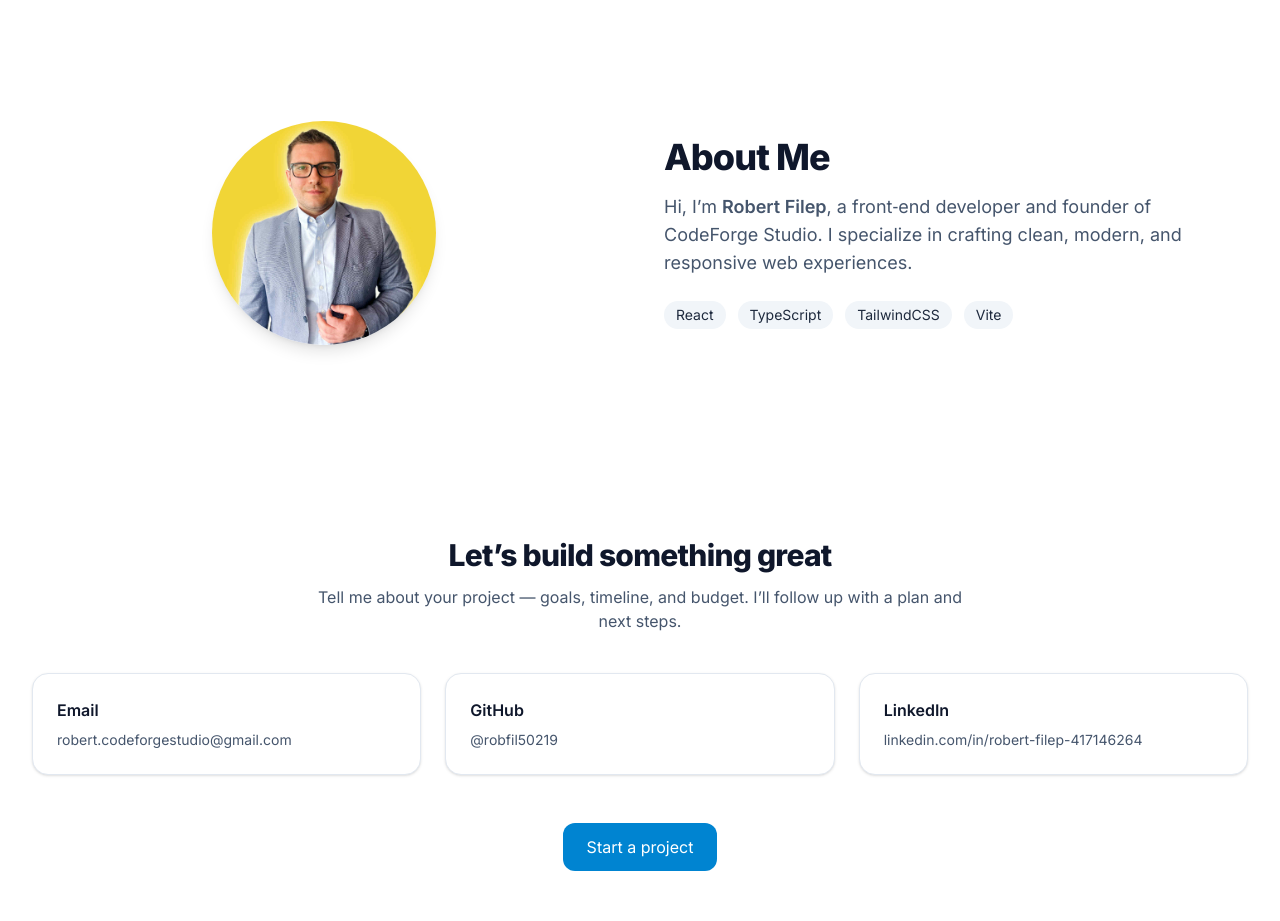
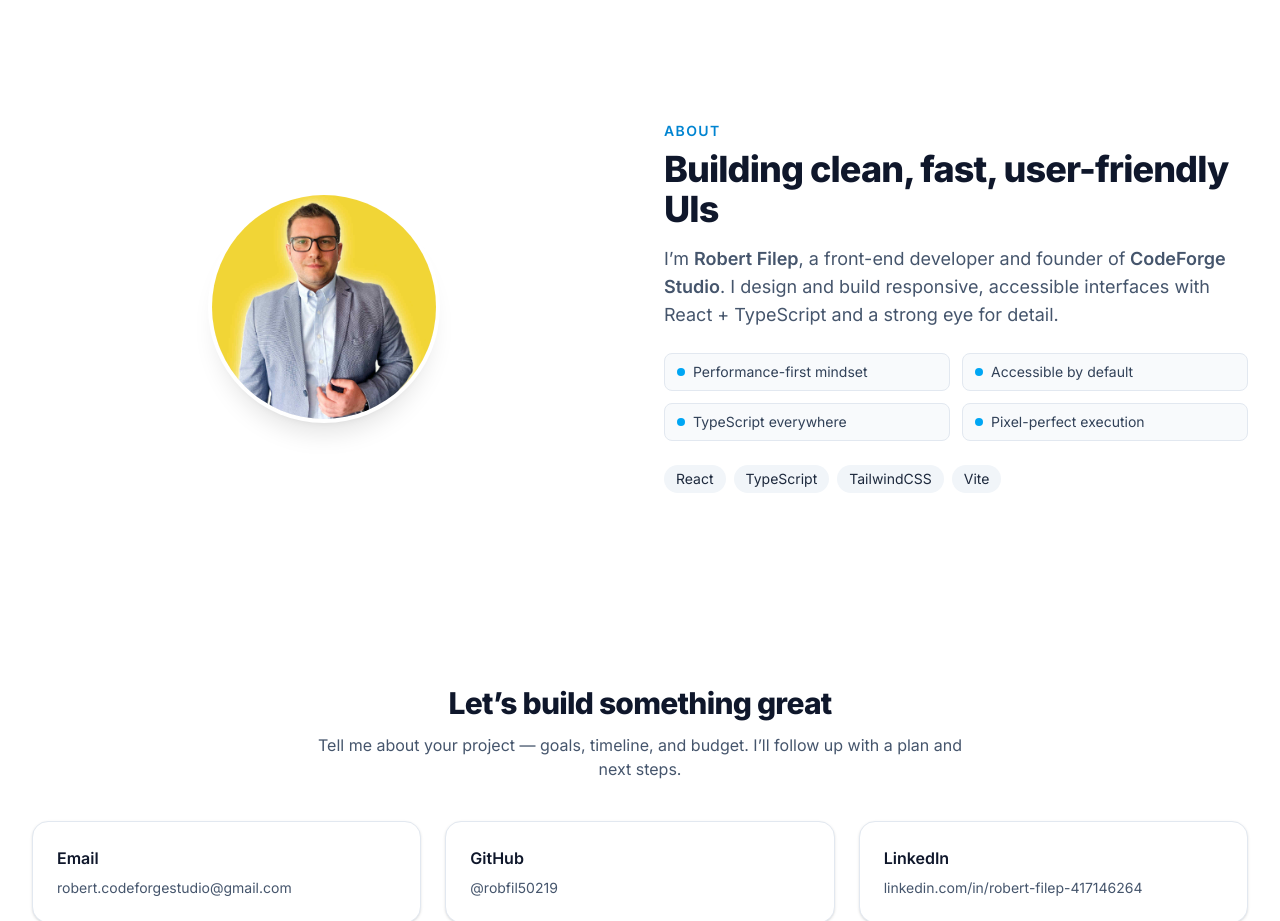
Before and after one commit to robfil50219/codeforge-site, a React (Vite) app: page / in a window 1280 px wide. Shown: the part 2200-3121 px from the top of the page. Built offline with nearby package versions, Linux system fonts and the light colour scheme.

Commit message:
polished about section

```diff
--- a/src/components/About.tsx
+++ b/src/components/About.tsx
@@ -1,70 +1,63 @@
-import { useRef } from "react";
 import profileImg from "../assets/profile.jpg";
 
 export default function About() {
-  const coinRef = useRef<HTMLDivElement>(null);
-
-  const spin = () => {
-    const el = coinRef.current;
-    if (!el) return;
-
-    // cancel any in-progress animation
-    el.getAnimations().forEach(a => a.cancel());
-
-    // 3-second spin that decelerates and ends perfectly aligned
-    el.animate(
-      [
-        { transform: "rotateY(0turn)" },
-        { offset: 0.60, transform: "rotateY(7turn)" },    // fast early
-        { offset: 0.80, transform: "rotateY(7.5turn)" },  // slowing
-        { offset: 0.90, transform: "rotateY(7.75turn)" }, // slower
-        { transform: "rotateY(8turn)" },                  // final alignment
-      ],
-      {
-        duration: 3000,
-        easing: "cubic-bezier(0.25, 1, 0.5, 1)", // smooth decel
-        fill: "none",  // revert to original (no leftover transform)
-      }
-    );
-  };
-
   return (
     <section id="about" className="bg-white py-16 sm:py-24">
       <div className="mx-auto max-w-7xl px-4 sm:px-6 lg:px-8">
-        <div className="grid grid-cols-1 md:grid-cols-2 gap-12 items-center">
-          {/* Image */}
+        <div className="grid items-center gap-12 md:grid-cols-2">
+          {/* Photo */}
           <div className="flex justify-center">
-            <div
-              ref={coinRef}
-              onClick={spin}
-              className="w-56 h-56 rounded-full overflow-hidden shadow-lg cursor-pointer"
-              style={{
-                transformStyle: "preserve-3d",
-                // 3D polish: add perspective on the parent block if you want more depth
-              }}
-              title="Click to spin"
-            >
+            <div className="relative">
+              {/* soft glow */}
+              <div className="pointer-events-none absolute -inset-4 -z-10 rounded-full bg-sky-200/50 blur-2xl" />
               <img
                 src={profileImg}
                 alt="Robert Filep"
-                className="w-full h-full object-cover"
-                style={{ backfaceVisibility: "hidden" }}
+                className="h-56 w-56 rounded-full object-cover shadow-xl ring-4 ring-white"
+                loading="lazy"
               />
             </div>
           </div>
 
           {/* Text */}
           <div>
-            <h2 className="text-3xl font-extrabold tracking-tight text-slate-900 sm:text-4xl">
-              About Me
+            <p className="text-sm font-semibold tracking-widest text-sky-600 uppercase">
+              About
+            </p>
+            <h2 className="mt-2 text-3xl font-extrabold tracking-tight text-slate-900 sm:text-4xl">
+              Building clean, fast, user-friendly UIs
             </h2>
             <p className="mt-4 text-lg text-slate-600">
-              Hi, I’m <span className="font-semibold">Robert Filep</span>, a front‑end developer and founder of CodeForge Studio.
-              I specialize in crafting clean, modern, and responsive web experiences.
+              I’m <span className="font-semibold">Robert Filep</span>, a front-end developer and founder of
+              <span className="font-semibold"> CodeForge Studio</span>. I design and build responsive,
+              accessible interfaces with React + TypeScript and a strong eye for detail.
             </p>
-            <div className="mt-6 flex flex-wrap gap-3">
+
+            {/* Highlights */}
+            <ul className="mt-6 grid gap-3 sm:grid-cols-2">
+              {[
+                "Performance-first mindset",
+                "Accessible by default",
+                "TypeScript everywhere",
+                "Pixel-perfect execution",
+              ].map((item) => (
+                <li
+                  key={item}
+                  className="flex items-center gap-2 rounded-lg border border-slate-200 bg-slate-50 px-3 py-2 text-sm text-slate-700"
+                >
+                  <span className="inline-block h-2 w-2 rounded-full bg-sky-500" />
+                  {item}
+                </li>
+              ))}
+            </ul>
+
+            {/* Tech chips */}
+            <div className="mt-6 flex flex-wrap gap-2">
               {["React", "TypeScript", "TailwindCSS", "Vite"].map((t) => (
-                <span key={t} className="px-3 py-1 text-sm rounded-full bg-slate-100 text-slate-800">
+                <span
+                  key={t}
+                  className="rounded-full bg-slate-100 px-3 py-1 text-sm text-slate-800"
+                >
                   {t}
                 </span>
               ))}
```
